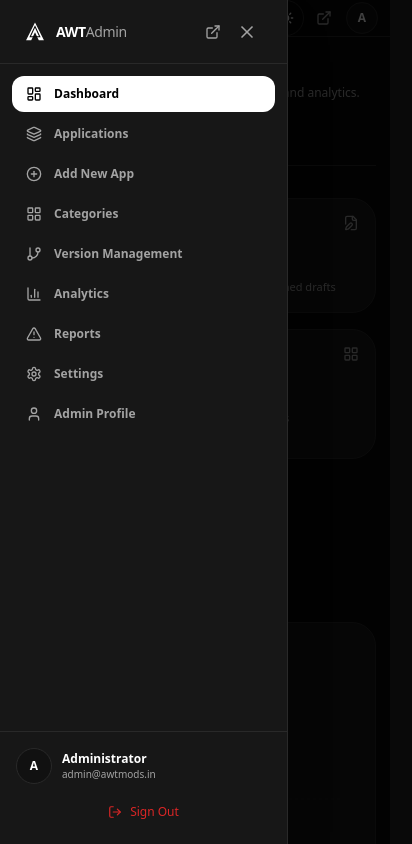
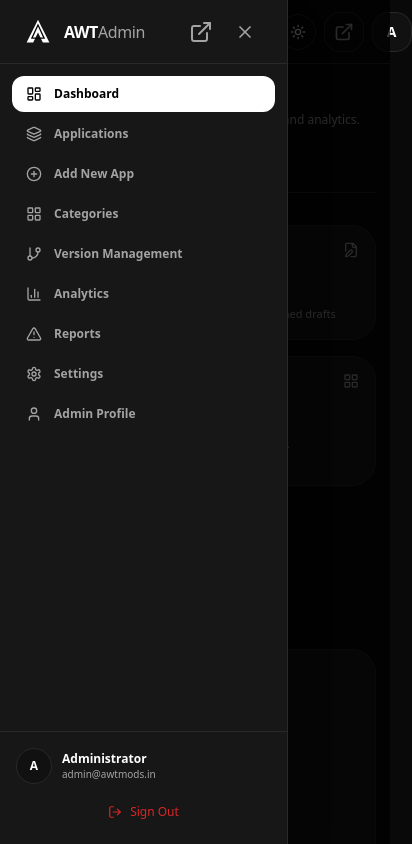
Before and after one commit to AWTMODS/awtmodsin, a Next.js app: page /admin in a window 390 px wide. Both pictures are taken after a click on the button 30 px from the left and 18 px from the top of the page. Shown: the top 844 px of the page, 412 px wide, since content can reach past the window. Built offline with nearby package versions, Linux system fonts and the light colour scheme; no server answers; the database is empty.

Commit message:
style(admin): enlarge mobile top bar, icons, brand text, and profile avatar

```diff
--- a/components/admin/admin-layout-wrapper.tsx
+++ b/components/admin/admin-layout-wrapper.tsx
@@ -25,44 +25,44 @@ export function AdminLayoutWrapper({ children }: { children: React.ReactNode })
   return (
     <div className="flex min-h-screen bg-background text-foreground flex-col lg:flex-row">
       {/* Mobile & Tablet Top Bar (Hidden on Desktop lg:hidden) */}
-      <header className="lg:hidden sticky top-0 z-40 w-full h-15 border-b border-border bg-card/95 backdrop-blur-md px-3 sm:px-4 flex items-center justify-between shadow-2xs">
-        <div className="flex items-center gap-2">
+      <header className="lg:hidden sticky top-0 z-40 w-full h-16 sm:h-18 border-b border-border bg-card/95 backdrop-blur-md px-4 sm:px-6 flex items-center justify-between shadow-xs transition-colors">
+        <div className="flex items-center gap-3">
           <Button
             type="button"
             variant="ghost"
             size="icon"
             onClick={() => setSidebarOpen(true)}
-            className="rounded-xl text-foreground hover:bg-muted h-9 w-9"
+            className="rounded-2xl text-foreground hover:bg-muted active:scale-95 h-11 w-11 border border-border/40"
             aria-label="Open Admin Menu"
           >
-            <Menu className="h-5 w-5" />
+            <Menu className="h-6 w-6" />
           </Button>
 
-          <Link href="/admin" prefetch={true} className="flex items-center gap-2">
-            <Logo size="sm" showText={false} />
-            <span className="font-extrabold text-sm tracking-tight text-foreground">
+          <Link href="/admin" prefetch={true} className="flex items-center gap-2.5">
+            <Logo size="md" showText={false} />
+            <span className="font-black text-base sm:text-lg tracking-tight text-foreground">
               AWT<span className="text-muted-foreground font-normal">Admin</span>
             </span>
-            <span className="text-[10px] uppercase font-bold tracking-wider px-1.5 py-0.5 rounded-full bg-primary/10 text-primary border border-primary/20">
+            <span className="text-xs uppercase font-extrabold tracking-wider px-2 py-0.5 rounded-full bg-primary/10 text-primary border border-primary/25">
               Console
             </span>
           </Link>
         </div>
 
-        <div className="flex items-center gap-1">
+        <div className="flex items-center gap-2">
           <ThemeToggle />
           <Link
             href="/"
             target="_blank"
-            className="p-2 rounded-xl text-muted-foreground hover:text-foreground hover:bg-muted transition-colors"
+            className="h-10 w-10 flex items-center justify-center rounded-2xl border border-border/50 text-muted-foreground hover:text-foreground hover:bg-muted transition-colors"
             title="View Public Website"
           >
-            <ExternalLink className="h-4 w-4" />
+            <ExternalLink className="h-5 w-5" />
           </Link>
           <Link
             href="/admin/profile"
             prefetch={true}
-            className="h-8 w-8 rounded-full bg-secondary border border-border flex items-center justify-center font-bold text-xs text-foreground ml-0.5"
+            className="h-10 w-10 rounded-2xl bg-secondary border border-border/80 flex items-center justify-center font-black text-sm text-foreground shadow-2xs hover:border-primary/50 transition-colors"
             title="Administrator Profile"
           >
             A
--- a/components/admin/admin-sidebar.tsx
+++ b/components/admin/admin-sidebar.tsx
@@ -55,29 +55,29 @@ function SidebarNavContent({ onClose }: { onClose?: () => void }) {
     <div className="flex flex-col justify-between h-full w-full bg-card">
       {/* Top brand header */}
       <div>
-        <div className="h-16 flex items-center justify-between px-6 border-b border-border">
-          <div className="flex items-center gap-2.5">
-            <Logo size="sm" showText={false} />
-            <span className="font-extrabold text-sm tracking-tight text-foreground">
+        <div className="h-16 sm:h-18 flex items-center justify-between px-6 border-b border-border">
+          <div className="flex items-center gap-3">
+            <Logo size="md" showText={false} />
+            <span className="font-black text-base tracking-tight text-foreground">
               AWT<span className="text-muted-foreground font-normal">Admin</span>
             </span>
           </div>
 
-          <div className="flex items-center gap-1">
+          <div className="flex items-center gap-1.5">
             <Link
               href="/"
               target="_blank"
-              className="text-xs text-muted-foreground hover:text-foreground p-1.5 rounded-lg hover:bg-muted transition-colors"
+              className="text-muted-foreground hover:text-foreground p-2 rounded-xl hover:bg-muted transition-colors"
               title="View Public Website"
             >
-              <ExternalLink className="h-4 w-4" />
+              <ExternalLink className="h-4.5 w-4.5" />
             </Link>
 
             {onClose && (
               <button
                 type="button"
                 onClick={onClose}
-                className="lg:hidden p-1.5 rounded-lg text-muted-foreground hover:text-foreground hover:bg-muted transition-colors"
+                className="lg:hidden p-2 rounded-xl text-muted-foreground hover:text-foreground hover:bg-muted transition-colors"
                 aria-label="Close sidebar"
               >
                 <X className="h-5 w-5" />
```
